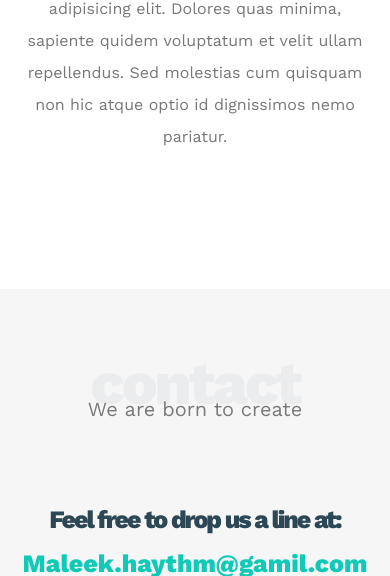
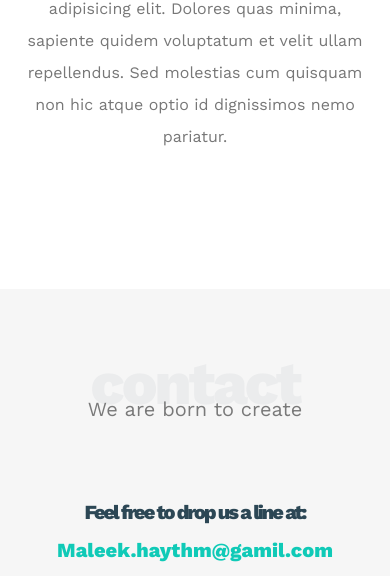
Before and after one commit to Malek-1-H/Elzero_Template_One, a plain HTML site: page index.html in a window 390 px wide. Shown: the part 5782-6358 px from the top of the page. Drawn offline with nearby package versions, Linux system fonts and the light colour scheme.

Commit message:
Edits On Media query

```diff
--- a/css/leon.css
+++ b/css/leon.css
@@ -430,6 +430,7 @@ body {
   font-weight: 800;
   color: var(--main-color);
   text-decoration: none;
+  max-width: 100%;
 }
 
 .contact .info .social {
@@ -447,7 +448,7 @@ body {
 @media (max-width: 767px) {
   .contact .info .label,
   .contact .info .link {
-    font-size: 25px;
+    font-size: 20px;
   }
 }
 /* end contact */
@@ -464,4 +465,5 @@ body {
   font-weight: bold;
   color: var(--main-color);
 }
+
 /* end footer */
```
